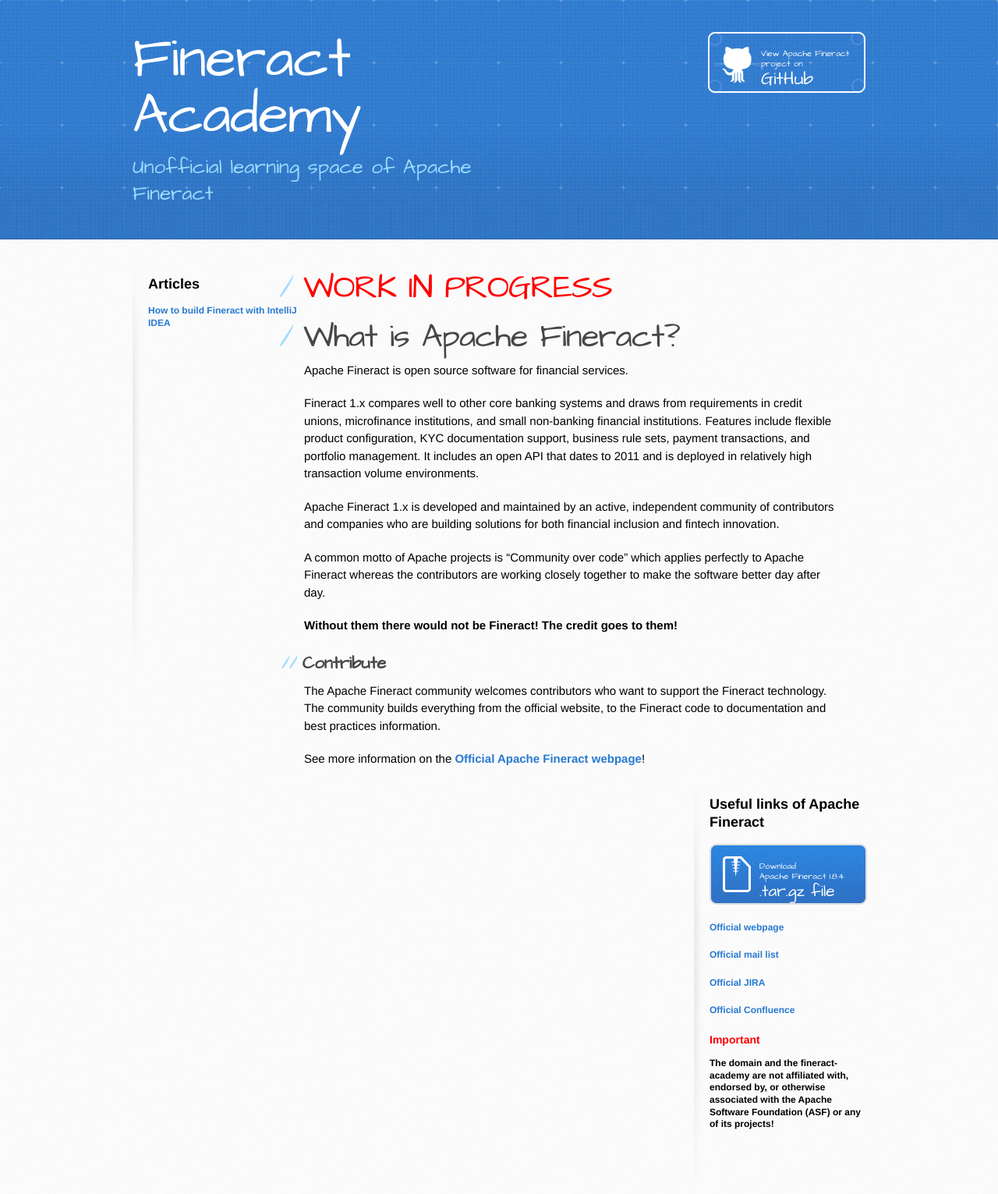
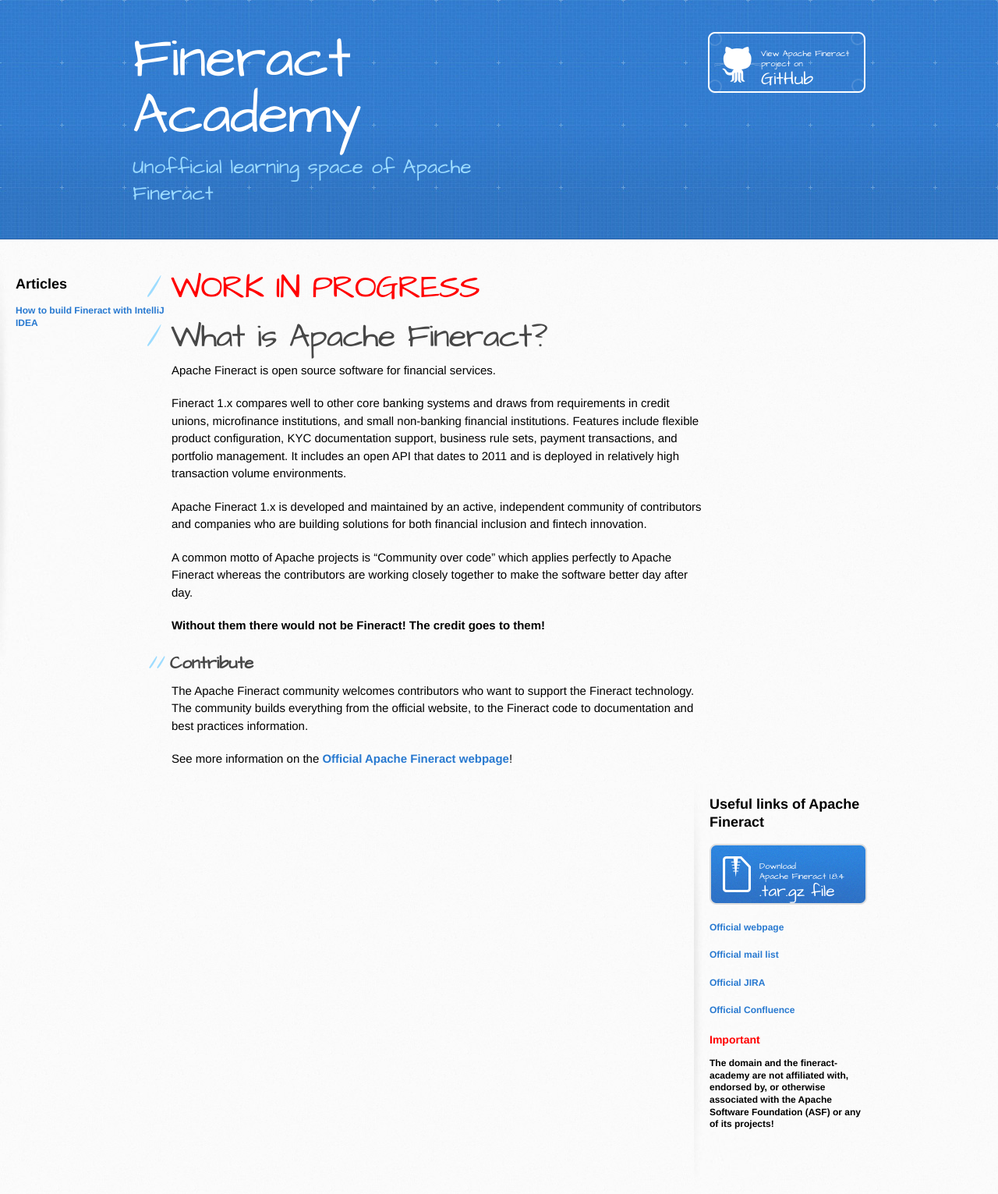
Before and after one commit to fineract-academy/pages, a Jekyll site: the page built from index.md, in a window 1280 px wide. Shown: the whole page at 78% size. Built offline with Jekyll 4.4.1, drawn with Linux system fonts in a browser that asks for light colours.

Commit message:
Update default.html

```diff
--- a/_layouts/default.html
+++ b/_layouts/default.html
@@ -30,13 +30,13 @@
     </header>
 
     <div id="content-wrapper">
-      <div class="inner clearfix">
-        <aside id="left_sidebar">
+      <aside id="left_sidebar">
           <h2>Articles</h2>
           <a target="_blank" rel="noreferrer" href="/how-to-build-fineract-with-intellij-idea.html">
             <b>How to build Fineract with IntelliJ IDEA</b>
           </a>
         </aside>
+      <div class="inner clearfix">
         <section id="main-content">
           {{ content }}
         </section>
```
